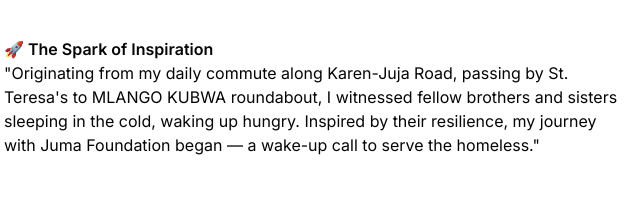
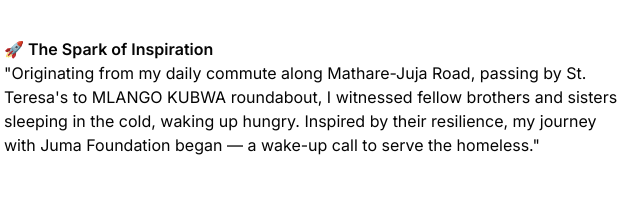
Before and after one commit to Roy538/Charity-Website-HTML-CSS-JS, a plain HTML site: page about.html in a window 1280 px wide. Both pictures are taken after a click on the element "Inspiration". Shown: the part 1768-1975 px from the top of the page, 525-1165 px from the left. Drawn offline with nearby package versions, Linux system fonts and the light colour scheme.

Commit message:
second commit

```diff
--- a/about.html
+++ b/about.html
@@ -188,7 +188,7 @@
                              </div>
                              <div class="tab-contents" id="inspiration">
                                 <b>🚀 The Spark of Inspiration</b><br>
-                                "Originating from my daily commute along Karen-Juja Road, passing by St. Teresa's to MLANGO KUBWA
+                                "Originating from my daily commute along Mathare-Juja Road, passing by St. Teresa's to MLANGO KUBWA
                                 roundabout, I witnessed fellow brothers and sisters sleeping in the cold, waking up hungry. Inspired
                                 by their resilience, my journey with Juma Foundation began — a wake-up call to serve the homeless."
                              </div>
```
